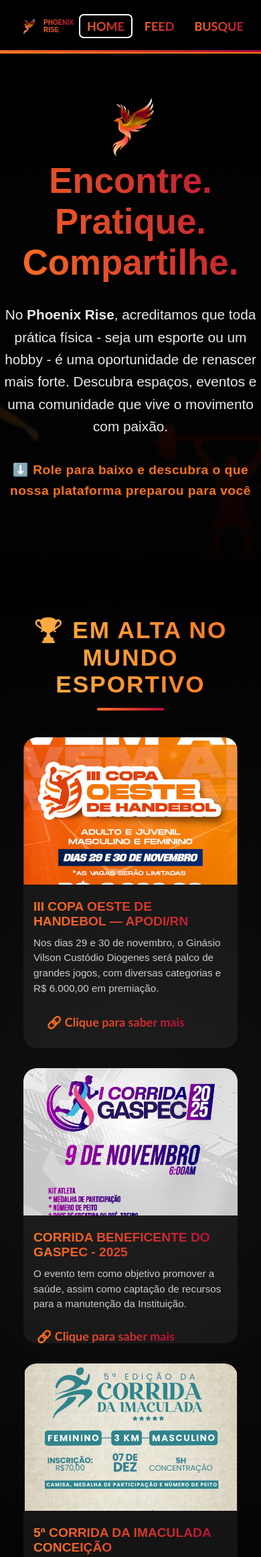
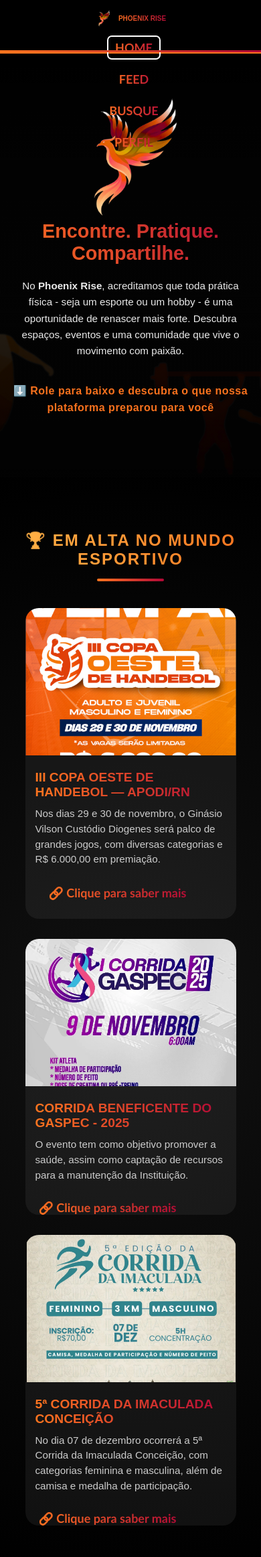
Before and after one commit to jvictor012/PhoenixRise, a Flask app: page /home in a window 390 px wide; the page is wider, and only the part inside the window is pictured. Shown: the top 2325 px of that part at 67% size. Run offline with Flask 3, Linux system fonts and the light colour scheme; data that the repository does not hold is empty; some web fonts are replaced.

Commit message:
responsivade-home e perfil

```diff
--- a/static/home.css
+++ b/static/home.css
@@ -580,13 +580,232 @@ header {
 }
 
 /* ===== RESPONSIVIDADE ===== */
-@media (max-width: 768px) {
+/* ===================== */
+/* 🎯 RESPONSIVIDADE GERAL */
+/* ===================== */
+
+@media (max-width: 1200px) {
+  .hero-content h1 {
+    font-size: 2.8em;
+  }
+
+  .dica-imagem img {
+    width: 70%;
+  }
+
+  .benefit,
+  .card {
+    width: 280px;
+  }
+}
+
+@media (max-width: 992px) {
+  /* HERO */
+  .hero-content img {
+    width: 30%;
+  }
+
+  .hero-content h1 {
+    font-size: 2.6em;
+  }
+
+  .hero-content p {
+    font-size: 1.1rem;
+  }
+
+  /* DICA DE OURO */
+  .dica-de-ouro {
+    flex-direction: column;
+    text-align: center;
+  }
+
+  .dica-texto {
+    max-width: 700px;
+    text-align: center;
+  }
+
+  .dica-texto h2::after {
+    margin: 10px auto;
+  }
+
+  .dica-imagem img {
+    width: 80%;
+  }
+
+  /* COMPETIÇÕES E BENEFÍCIOS */
+  .cards,
+  .benefits-grid {
+    flex-direction: row;
+    flex-wrap: wrap;
+    justify-content: center;
+    gap: 25px;
+  }
+
+  .card,
+  .benefit {
+    width: 45%;
+  }
+
+  /* ===================== */
+  /* 🏆 DESAFIOS / PÓDIO */
+  /* ===================== */
   .ranking {
     flex-direction: column;
     align-items: center;
+    gap: 20px;
   }
+
   .posicao {
+    width: 85%;
     transform: none !important;
+    margin: 0;
+  }
+
+  .posicao.destaque {
+    width: 90%;
+    transform: none !important;
+  }
+}
+
+@media (max-width: 768px) {
+  /* HEADER */
+  header {
+    flex-direction: column;
+    gap: 15px;
+  }
+
+  .logo-text {
+    font-size: 1.5rem;
+  }
+
+  /* HERO */
+  .hero {
+    height: 80vh;
+    padding: 0 15px;
+  }
+
+  .hero-content img {
+    width: 45%;
+  }
+
+  .hero-content h1 {
+    font-size: 2.3em;
+  }
+
+  .hero-content p {
+    font-size: 1rem;
+  }
+
+  /* BENEFÍCIOS */
+  .benefits-grid {
+    flex-direction: column;
+    gap: 30px;
+  }
+
+  .benefit {
+    width: 90%;
+    margin: 0 auto;
+  }
+
+  /* COMPETIÇÕES */
+  .cards {
+    flex-direction: column;
+    gap: 30px;
+  }
+
+  .card {
+    width: 90%;
+    margin: 0 auto;
+  }
+
+  /* DICAS */
+  .tips {
+    flex-direction: column;
+    gap: 30px;
+  }
+
+  .tip {
     width: 90%;
   }
+
+  /* DICA DE OURO */
+  .dica-de-ouro {
+    padding: 60px 20px;
+  }
+
+  .dica-texto h2 {
+    font-size: 2rem;
+  }
+
+  .dica-imagem img {
+    width: 100%;
+    max-width: 400px;
+  }
+
+  /* ===================== */
+  /* 🏆 DESAFIOS / PÓDIO */
+  /* ===================== */
+  .ranking {
+    flex-direction: column;
+    align-items: center;
+    gap: 25px;
+  }
+
+  .posicao {
+    width: 85%;
+    transform: none !important;
+  }
+
+  .posicao.destaque {
+    width: 90%;
+    transform: none !important;
+  }
 }
+
+@media (max-width: 480px) {
+  /* HERO */
+  .hero {
+    height: 75vh;
+  }
+
+  .hero-content img {
+    width: 50%;
+  }
+
+  .hero-content h1 {
+    font-size: 1.8em;
+  }
+
+  .hero-content p {
+    font-size: 0.95rem;
+  }
+
+  .scroll-hint p {
+    font-size: 1rem;
+  }
+
+  /* TÍTULOS */
+  .titulo-secao,
+  .titulo-beneficios,
+  .titulo-dicas,
+  .titulo-desafios {
+    font-size: 1.5rem;
+  }
+
+  /* ===================== */
+  /* 🏆 DESAFIOS / PÓDIO */
+  /* ===================== */
+  .descricao-desafio {
+    font-size: 1rem;
+  }
+
+  .posicao {
+    width: 95%;
+    transform: none !important;
+  }
+
+  .posicao.destaque {
+    width: 100%;
+    transform: none !important;
+  }
+}
```
Also changed, not shown: static/perfil.css (+70 -0 lines).
